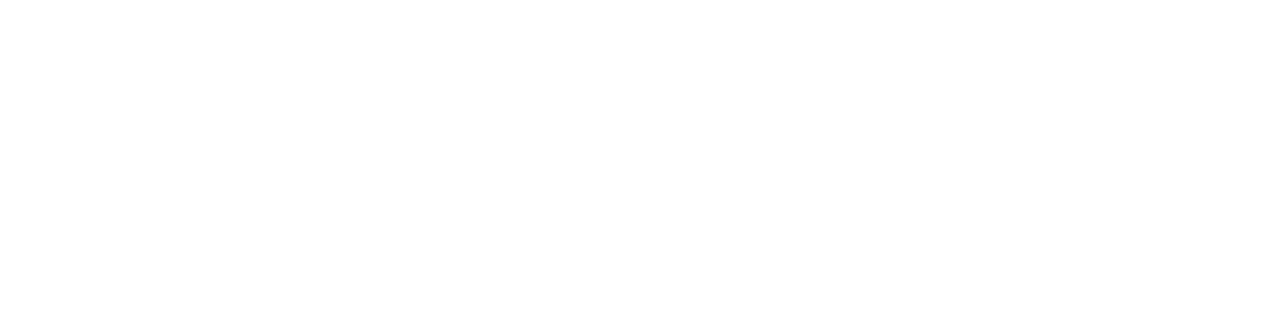
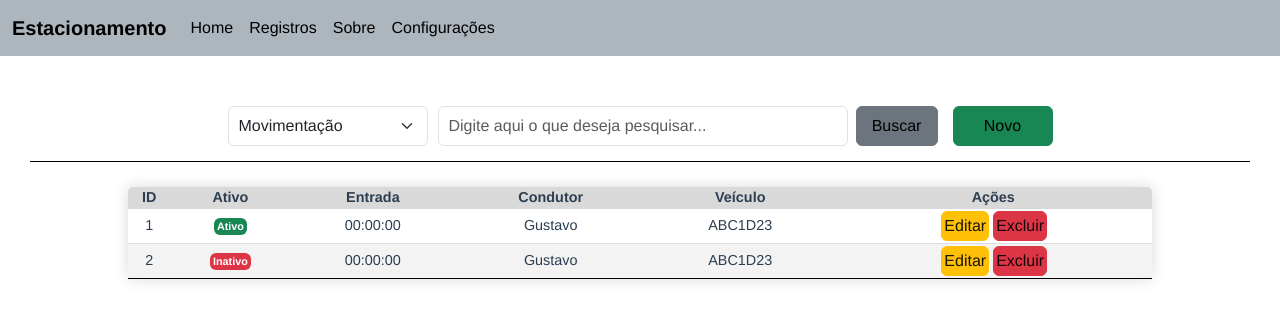
Before and after one commit to gustavoemf/projeto-estacionamento-client, a Vue app: page /registros in a window 1280 px wide. Before the commit this address had no page. Shown: the top 320 px of the page. Built offline with nearby package versions, Linux system fonts and the light colour scheme.

Commit message:
Alterações bootstrap

```diff
--- a/src/components/CadastroHeaderComponent.vue
+++ b/src/components/CadastroHeaderComponent.vue
@@ -1,35 +1,47 @@
 <template>
     <div id="header-cadastro">
-        <select name="elemento" id="elemento-header-cadastro" placeholder="Elemento"></select>
-        <input id="barra-pesquisa" type="text" placeholder="Digite aqui o que deseja pesquisar..." />
+        <select class="form-select">
+            <option selected>Movimentação</option>
+            <option value="1">Condutor</option>
+            <option value="2">Veículo</option>
+            <option value="3">Modelo</option>
+            <option value="4">Marca</option>
+        </select>
+        <form class="d-flex" role="search">
+            <input class="form-control me-2" type="search" placeholder="Digite aqui o que deseja pesquisar..."
+                aria-label="Search">
+            <button class="btn btn-secondary" type="submit">Buscar</button>
+        </form>
         <div id="buttons-header-cadastro">
             <button type="button" class="btn btn-success" @click="abrirPopup">Novo</button>
             <CadastroOverlayComponent :showPopup="showPopup" :hidden="!showPopup" @closePopup="closePopup" />
-            <button type="button" class="btn btn-danger">Editar</button>
-            <button type="button" class="btn btn-warning">Excluir</button>
         </div>
     </div>
     <table class="conteudo-table">
         <thead>
             <tr>
                 <th>ID</th>
+                <th>Ativo</th>
                 <th>Entrada</th>
                 <th>Condutor</th>
                 <th>Veículo</th>
+                <th>Ações</th>
             </tr>
         </thead>
         <tbody>
-            <tr>
-                <td>1</td>
-                <td>00:00:00</td>
-                <td>Gustavo</td>
-                <td>ABC1D23</td>
-            </tr>
-            <tr>
-                <td>2</td>
-                <td>00:00:00</td>
-                <td>Gustavo</td>
-                <td>ABC1D23</td>
+            <tr v-for="(item, index) in items" :key="index">
+                <td>{{ item.id }}</td>
+                <td>
+                    <span v-if="item.ativo" class="badge text-bg-success"> Ativo </span>
+                    <span v-if="!item.ativo" class="badge text-bg-danger"> Inativo </span>
+                </td>
+                <td>{{ item.entrada }}</td>
+                <td>{{ item.condutor }}</td>
+                <td>{{ item.veiculo }}</td>
+                <td>
+                    <button type="button" class="btn btn-warning">Editar</button>
+                    <button type="button" class="btn btn-danger">Excluir</button>
+                </td>
             </tr>
         </tbody>
     </table>
@@ -46,7 +58,11 @@
     },
     data() {
         return {
-            showPopup: false
+            showPopup: false,
+            items: [
+                { id: 1, ativo: true, entrada: '00:00:00', condutor: 'Gustavo', veiculo: 'ABC1D23' },
+                { id: 2, ativo: false, entrada: '00:00:00', condutor: 'Gustavo', veiculo: 'ABC1D23' }
+            ]
         };
     },
     methods: {
@@ -74,6 +90,32 @@
     margin: 0px 30px;
     border-bottom: 1px black solid;
 
+    select {
+        padding-left: 10px;
+        margin-top: 50px;
+        min-width: fit-content;
+        width: 200px;
+        height: 40px;
+        min-height: fit-content;
+    }
+
+    form {
+        margin-left: 10px;
+        margin-top: 50px;
+        min-width: fit-content;
+        width: 500px;
+        height: 40px;
+        min-height: fit-content;
+
+        input {
+            padding-left: 10px;
+        }
+
+        button {
+            margin: 0;
+        }
+    }
+
     button {
         display: flex;
         margin-left: 15px;
@@ -84,16 +126,7 @@
         align-items: center;
         text-align: center;
         color: black;
-        font-weight: bold;
     }
-}
-
-#elemento-header-cadastro {
-    margin-top: 50px;
-    min-width: fit-content;
-    width: 200px;
-    height: 40px;
-    min-height: fit-content;
 }
 
 #barra-pesquisa {
@@ -142,6 +175,21 @@
     tbody tr:last-of-type {
         border-bottom: 1px solid black;
     }
+
+    tbody td span {
+        padding: 3px;
+    }
+
+    button {
+        padding: 2px;
+        margin: 2px;
+        color: rgba(0, 0, 0, 0.9);
+        font-weight: 500;
+    }
+
+    button:last-child {
+        margin-right: 0;
+    }
 }
 
 @media only screen and (max-width: 900px) {
--- a/src/components/ConfiguracaoComponent.vue
+++ b/src/components/ConfiguracaoComponent.vue
@@ -2,8 +2,7 @@
     <div id="header-configuracao">
         <h2>CONFIGURAÇÕES</h2>
         <div class="configuracao-buttons">
-            <button type="button" class="btn btn-info">Salvar</button>
-            <button type="button" class="btn btn-light" style="background-color: #aaa;">Cancelar</button>
+            <button type="button" class="btn btn-secondary">Salvar</button>
         </div>
     </div>
     <div class="body-configuracao">
@@ -75,6 +74,7 @@
     margin: 0;
     padding: 0;
     box-sizing: border-box;
+    color: black;
 }
 
 #header-configuracao {
@@ -102,7 +102,6 @@
         width: 100px;
         height: 40px;
         color: black;
-        font-weight: bold;
     }
 }
 
--- a/src/components/HeaderComponent.vue
+++ b/src/components/HeaderComponent.vue
@@ -1,31 +1,21 @@
 <template>
-    <div id="nav">
-        <div id="left-side-navbar">
-            <router-link to="/" class="navbar-item">
-                <svg xmlns="http://www.w3.org/2000/svg" width="16" height="16" fill="currentColor" class="bi bi-house-door"
-                    viewBox="0 0 16 16">
-                    <path
-                        d="M8.354 1.146a.5.5 0 0 0-.708 0l-6 6A.5.5 0 0 0 1.5 7.5v7a.5.5 0 0 0 .5.5h4.5a.5.5 0 0 0 .5-.5v-4h2v4a.5.5 0 0 0 .5.5H14a.5.5 0 0 0 .5-.5v-7a.5.5 0 0 0-.146-.354L13 5.793V2.5a.5.5 0 0 0-.5-.5h-1a.5.5 0 0 0-.5.5v1.293L8.354 1.146ZM2.5 14V7.707l5.5-5.5 5.5 5.5V14H10v-4a.5.5 0 0 0-.5-.5h-3a.5.5 0 0 0-.5.5v4H2.5Z" />
-                </svg>
-                Home
-            </router-link>
-            <router-link to="/cadastro" class="navbar-item">
-                <svg xmlns="http://www.w3.org/2000/svg" width="16" height="16" fill="currentColor" class="bi bi-list"
-                    viewBox="0 0 16 16">
-                    <path fill-rule="evenodd"
-                        d="M2.5 12a.5.5 0 0 1 .5-.5h10a.5.5 0 0 1 0 1H3a.5.5 0 0 1-.5-.5zm0-4a.5.5 0 0 1 .5-.5h10a.5.5 0 0 1 0 1H3a.5.5 0 0 1-.5-.5zm0-4a.5.5 0 0 1 .5-.5h10a.5.5 0 0 1 0 1H3a.5.5 0 0 1-.5-.5z" />
-                </svg>
-                Cadastros
-            </router-link>
+    <nav class="navbar navbar-expand-lg" style="background-color: #adb5bd">
+        <div class="container-fluid">
+            <a class="navbar-brand" href="/">Estacionamento</a>
+            <button class="navbar-toggler" type="button" data-bs-toggle="collapse" data-bs-target="#navbarNavAltMarkup"
+                aria-controls="navbarNavAltMarkup" aria-expanded="false" aria-label="Toggle navigation">
+                <span class="navbar-toggler-icon"></span>
+            </button>
+            <div class="collapse navbar-collapse" id="navbarNavAltMarkup">
+                <div class="navbar-nav">
+                    <router-link to="/" class="nav-link active">Home</router-link>
+                    <router-link to="/registros" class="nav-link active">Registros</router-link>
+                    <router-link to="#" class="nav-link active">Sobre</router-link>
+                    <router-link to="/configuracoes" class="nav-link active">Configurações</router-link>
+                </div>
+            </div>
         </div>
-        <router-link to="/configuracao" id="right-side-navbar" class="navbar-item">
-            <svg xmlns="http://www.w3.org/2000/svg" width="16" height="16" fill="currentColor" class="bi bi-gear-fill"
-                viewBox="0 0 16 16">
-                <path
-                    d="M9.405 1.05c-.413-1.4-2.397-1.4-2.81 0l-.1.34a1.464 1.464 0 0 1-2.105.872l-.31-.17c-1.283-.698-2.686.705-1.987 1.987l.169.311c.446.82.023 1.841-.872 2.105l-.34.1c-1.4.413-1.4 2.397 0 2.81l.34.1a1.464 1.464 0 0 1 .872 2.105l-.17.31c-.698 1.283.705 2.686 1.987 1.987l.311-.169a1.464 1.464 0 0 1 2.105.872l.1.34c.413 1.4 2.397 1.4 2.81 0l.1-.34a1.464 1.464 0 0 1 2.105-.872l.31.17c1.283.698 2.686-.705 1.987-1.987l-.169-.311a1.464 1.464 0 0 1 .872-2.105l.34-.1c1.4-.413 1.4-2.397 0-2.81l-.34-.1a1.464 1.464 0 0 1-.872-2.105l.17-.31c.698-1.283-.705-2.686-1.987-1.987l-.311.169a1.464 1.464 0 0 1-2.105-.872l-.1-.34zM8 10.93a2.929 2.929 0 1 1 0-5.86 2.929 2.929 0 0 1 0 5.858z" />
-            </svg>
-        </router-link>
-    </div>
+    </nav>
 </template>
 
 <script lang="ts">
@@ -37,41 +27,4 @@
 </script>
 
 <style scoped lang="scss">
-* {
-    margin: 0;
-    padding: 0;
-    box-sizing: border-box;
-}
-
-#nav {
-    width: 100%;
-    min-height: 50px;
-    background-color: #D9D9D9;
-    display: flex;
-    justify-content: space-between;
-    align-items: center;
-}
-
-.navbar-item {
-    display: flex;
-    align-items: center;
-    justify-content: center;
-    margin-left: 2em;
-    text-decoration: none;
-    color: black;
-    font-weight: bold;
-    svg {
-        margin-right: .5vw;
-    }
-}
-
-#left-side-navbar {
-    display: flex;
-    align-items: center;
-    justify-content: center;
-    flex-direction: row;
-}
-
-#right-side-navbar {
-    margin-right: 2em;
-}</style>
+</style>
--- a/src/router/index.ts
+++ b/src/router/index.ts
@@ -1,7 +1,7 @@
 import { createRouter, createWebHistory, RouteRecordRaw } from 'vue-router'
 import HomeView from '../views/HomeView.vue'
-import CadastroView from '../views/CadastroView.vue'
-import ConfiguracaoView from '../views/ConfiguracaoView.vue'
+import RegistrosView from '../views/RegistrosView.vue'
+import ConfiguracoesView from '../views/ConfiguracoesView.vue'
 
 const routes: Array<RouteRecordRaw> = [
   {
@@ -10,14 +10,14 @@
     component: HomeView
   },
   {
-    path: '/cadastro',
-    name: 'cadastro',
-    component: CadastroView
+    path: '/registros',
+    name: 'registros',
+    component: RegistrosView
   },
   {
-    path: '/configuracao',
-    name: 'configuracao',
-    component: ConfiguracaoView
+    path: '/configuracoes',
+    name: 'configuracoes',
+    component: ConfiguracoesView
   },
 ]
 
--- a/src/views/ConfiguracaoView.vue
+++ b/src/views/ConfiguracoesView.vue
@@ -9,7 +9,7 @@
   import ConfiguracaoComponent from '@/components/ConfiguracaoComponent.vue';
 
   export default defineComponent({
-    name: 'ConfiguracaoView',
+    name: 'ConfiguracoesView',
     components: {
     HeaderComponent,
     ConfiguracaoComponent
--- a/src/views/CadastroView.vue
+++ b/src/views/RegistrosView.vue
@@ -9,7 +9,7 @@
 import CadastroHeaderComponent from '@/components/CadastroHeaderComponent.vue';
 
 export default defineComponent({
-  name: 'CadastroView',
+  name: 'RegistrosView',
   components: {
     HeaderComponent,
     CadastroHeaderComponent
```
